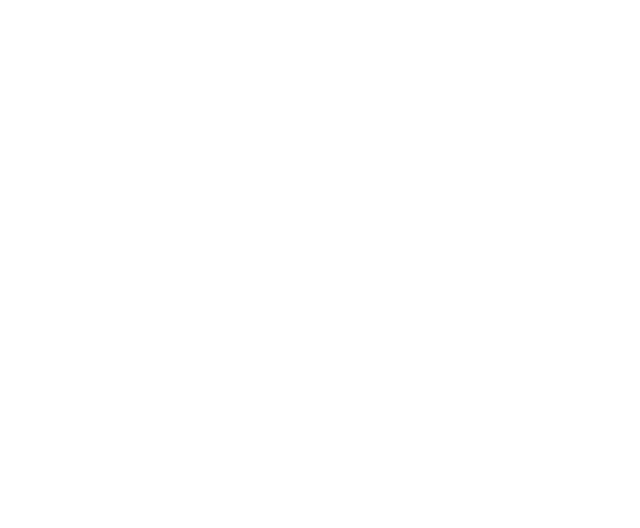
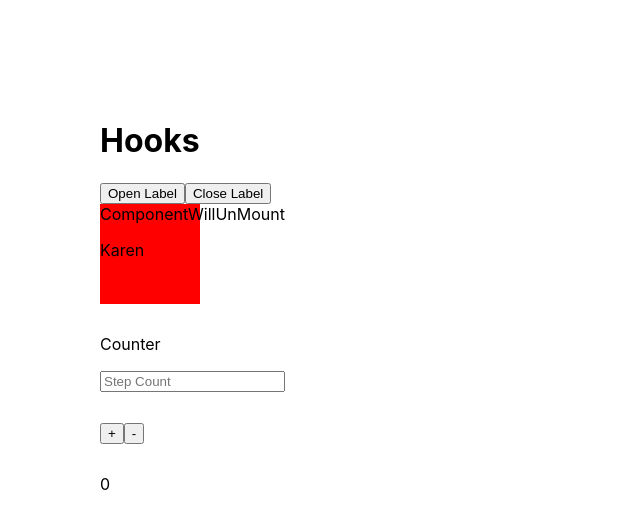
Before and after one commit to ruzannatco/react-tco_teacher, a React (Create React App) app: page / in a window 1280 px wide. Shown: the top 528 px of the page, without its empty margins (0-640 px from the left). Built offline with nearby package versions, Linux system fonts and the light colour scheme.

Commit message:
About Hooks

```diff
--- a/src/App.js
+++ b/src/App.js
@@ -1,5 +1,9 @@
+import {Hooks} from "./Hooks";
+
 function App() {
-  return <div className="App"></div>;
+  return <div className="App">
+    <Hooks />
+  </div>;
 }
 
 export default App;
--- /dev/null
+++ b/src/Hooks/components/Counter/Action/index.jsx
@@ -0,0 +1,10 @@
+
+
+export const Action = ({ onPlus, onMinus }) => {
+    return (
+        <div className="mt-30">
+            <button onClick={onPlus}>+</button>
+            <button onClick={onMinus}>-</button>
+        </div>
+    )
+}
--- /dev/null
+++ b/src/Hooks/components/Counter/Result/index.jsx
@@ -0,0 +1,7 @@
+export const Result = ({ value }) => {
+    return (
+        <div className="mt-30">
+            <p>{value}</p>
+        </div>
+    )
+}
--- /dev/null
+++ b/src/Hooks/components/Counter/index.jsx
@@ -0,0 +1,16 @@
+
+import { memo } from "react";
+import { Action } from "./Action"
+import { Result } from "./Result"
+
+export const Counter = memo(({ onPlus, onMinus, counter, onStepChange }) => {
+    console.log("Counter reRender");
+    return (
+        <div className="mt-30">
+            <p>Counter</p>
+            <input type="number" placeholder="Step Count" onChange={onStepChange} />
+            <Action onPlus={onPlus} onMinus={onMinus} />
+            <Result value={counter} />
+        </div>
+    )
+})
--- /dev/null
+++ b/src/Hooks/components/Label/index.jsx
@@ -0,0 +1,20 @@
+import { memo, useEffect } from 'react'
+
+export const Label = memo(({ value, userData }) => {
+    console.log('Label reRender');
+    useEffect(() => {
+
+        return () => {
+            //componentWillUnMount
+            console.log("es gnaci ,lav exeq");
+        }
+    }, [])
+
+    return (
+        <div style={{ width: '100px', height: "100px", backgroundColor: 'red' }}>
+            {value}
+            <p>{userData.name}</p>
+        </div>
+    )
+
+})
--- /dev/null
+++ b/src/Hooks/index.jsx
@@ -0,0 +1,70 @@
+import { Label } from "./components/Label"
+import { useCallback, useMemo, useState } from 'react'
+import { Counter } from './components/Counter'
+
+
+
+export const Hooks = () => {
+    const [isLabelVisible, setIsLabelVisible] = useState(true)
+
+    const [counter, setCounter] = useState(0)
+    const [counterStep, setCounterStep] = useState(1)
+
+    const onPlus = useCallback(() => {
+        setCounter(prev => prev + counterStep)
+    }, [counterStep])
+
+    /*useCallback*/
+    const onMinus = useCallback(() => {
+        setCounter(prev => prev - counterStep)
+    }, [counterStep])
+
+    const onCounterStepChange = useCallback((e) => {
+        setCounterStep(parseInt(e.target.value))
+    }, [setCounterStep])
+
+    /*useMemo*/
+
+    const userData = useMemo(() => {
+        return {
+            name: 'Karen',
+            surname: "Manasyan",
+            age: 23,
+            isHasWork: false,
+            isMarried: false,
+        }
+    }, [])
+
+
+
+
+    /* useEffect */
+    // useEffect(() => {
+    //     console.log('counter value change');
+    // }, [counter])
+
+    // useEffect(() => {
+    //     console.log('onPlus value change');
+    // }, [onPlus])
+
+    // useEffect(() => {
+    //     console.log('onMinus value change');
+    // }, [onMinus])
+
+    return (
+        <div style={{ padding: '100px' }}>
+            <h1>Hooks</h1>
+            <div>
+                <button onClick={() => setIsLabelVisible(true)}>
+                    Open Label
+                </button>
+                <button onClick={() => setIsLabelVisible(false)}>
+                    Close Label
+                </button>
+            </div>
+            {isLabelVisible && <Label value={"ComponentWillUnMount"} userData={userData} />}
+            <Counter counter={counter} onPlus={onPlus} onMinus={onMinus} onStepChange={onCounterStepChange} />
+        </div>
+    )
+
+}
--- a/src/index.css
+++ b/src/index.css
@@ -11,3 +11,7 @@
   font-family: source-code-pro, Menlo, Monaco, Consolas, 'Courier New',
     monospace;
 }
+
+.mt-30 {
+  margin-top: 30px;
+}
--- a/src/index.js
+++ b/src/index.js
@@ -5,7 +5,7 @@
 
 const root = ReactDOM.createRoot(document.getElementById('root'));
 root.render(
-  <React.StrictMode>
+  // <React.StrictMode>
     <App />
-  </React.StrictMode>
+  // </React.StrictMode>
 );
```
